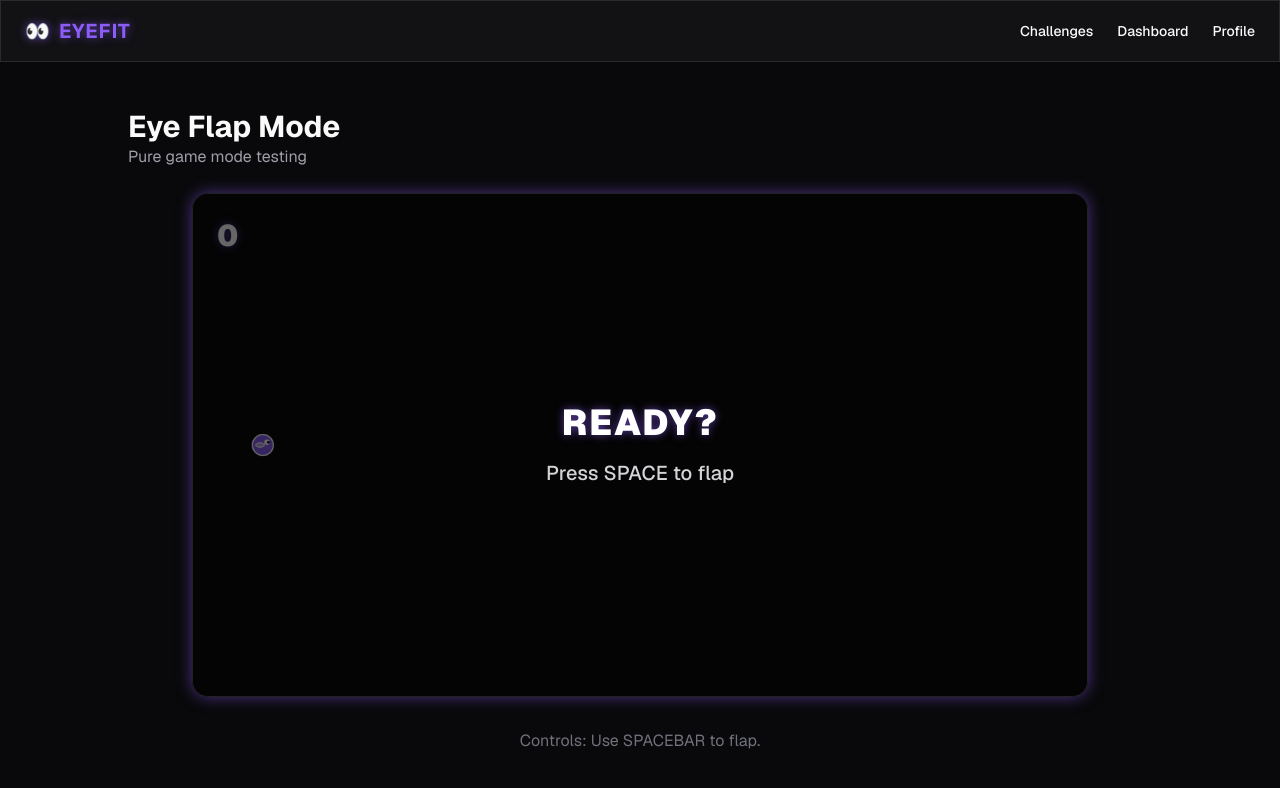
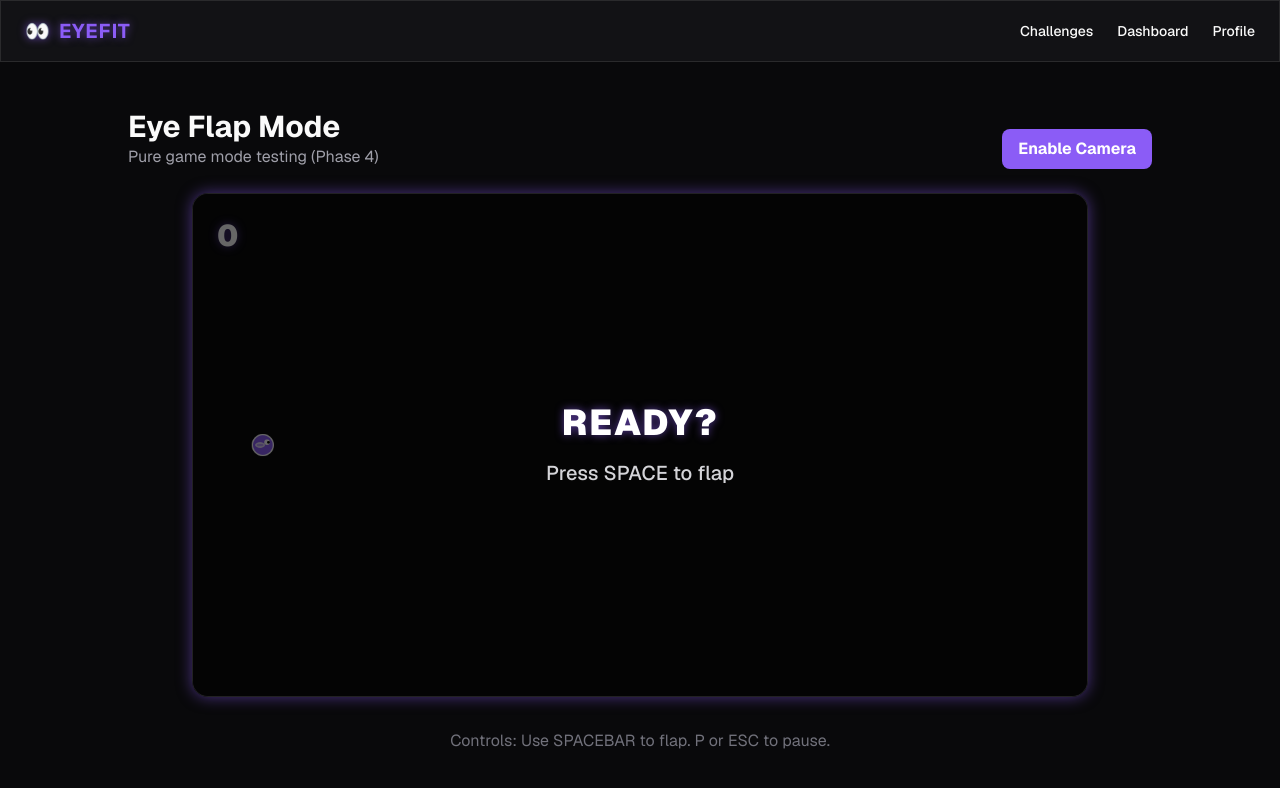
Before and after one commit to yashrajagawane/eyefit, a Next.js app in the folder frontend/: page /play in a window 1280 px wide. Shown: the top 788 px of the page. Built offline with nearby package versions, Linux system fonts and the light colour scheme.

Commit message:
feat: implement webcam foundation with camera hooks and preview UI

```diff
--- a/frontend/src/app/play/page.tsx
+++ b/frontend/src/app/play/page.tsx
@@ -1,20 +1,57 @@
+"use client";
+
 import GameCanvas from "@/components/game/GameCanvas";
+import { CameraPreview } from "@/components/camera/CameraPreview";
+import { useCamera, CameraState } from "@/hooks/useCamera";
 
 export default function PlayRoute() {
+  const { stream, state: cameraState, errorMsg, startCamera, stopCamera } = useCamera();
+
   return (
     <div className="flex-1 w-full flex flex-col items-center justify-center p-6 bg-[#09090b]">
       <div className="w-full max-w-5xl">
         <div className="mb-6 flex justify-between items-end">
           <div>
             <h1 className="text-3xl font-bold">Eye Flap Mode</h1>
-            <p className="text-zinc-400">Pure game mode testing</p>
+            <p className="text-zinc-400">Pure game mode testing (Phase 4)</p>
+          </div>
+
+          <div>
+            {cameraState === CameraState.IDLE || cameraState === CameraState.ERROR ? (
+              <button
+                onClick={startCamera}
+                className="px-4 py-2 bg-primary text-white rounded-lg font-bold hover:bg-accent transition-colors"
+              >
+                Enable Camera
+              </button>
+            ) : (
+              <button
+                onClick={stopCamera}
+                className="px-4 py-2 border border-white/20 text-white rounded-lg font-bold hover:bg-white/10 transition-colors"
+              >
+                Disable Camera
+              </button>
+            )}
           </div>
         </div>
 
-        <GameCanvas />
+        <div className="relative">
+          <GameCanvas />
+
+          {/* Picture-in-picture Camera Preview */}
+          {(cameraState === CameraState.PLAYING || cameraState === CameraState.STARTING || cameraState === CameraState.ERROR) && (
+            <div className="absolute top-4 right-4 w-48 shadow-2xl z-20">
+              <CameraPreview
+                stream={stream}
+                state={cameraState}
+                errorMsg={errorMsg}
+              />
+            </div>
+          )}
+        </div>
 
         <div className="mt-8 text-center text-zinc-500">
-          <p>Controls: Use SPACEBAR to flap.</p>
+          <p>Controls: Use SPACEBAR to flap. P or ESC to pause.</p>
         </div>
       </div>
     </div>
--- /dev/null
+++ b/frontend/src/components/camera/CameraPreview.tsx
@@ -0,0 +1,66 @@
+"use client";
+
+import React, { useEffect, useRef } from "react";
+import { CameraState } from "@/hooks/useCamera";
+
+interface CameraPreviewProps {
+  stream: MediaStream | null;
+  state: CameraState;
+  errorMsg: string | null;
+}
+
+export function CameraPreview({ stream, state, errorMsg }: CameraPreviewProps) {
+  const videoRef = useRef<HTMLVideoElement>(null);
+
+  useEffect(() => {
+    if (videoRef.current && stream) {
+      videoRef.current.srcObject = stream;
+    }
+  }, [stream]);
+
+  return (
+    <div className="relative w-full aspect-video bg-zinc-900 rounded-lg overflow-hidden border border-white/10 shadow-lg flex items-center justify-center">
+
+      {state === CameraState.IDLE && (
+        <div className="text-zinc-500 font-medium text-sm flex flex-col items-center gap-2">
+          <span className="text-2xl">📷</span>
+          <span>Camera Idle</span>
+        </div>
+      )}
+
+      {state === CameraState.STARTING && (
+        <div className="text-primary font-medium text-sm flex flex-col items-center gap-2">
+          <div className="w-6 h-6 border-2 border-primary border-t-transparent rounded-full animate-spin"></div>
+          <span>Starting Camera...</span>
+        </div>
+      )}
+
+      {state === CameraState.ERROR && (
+        <div className="text-red-400 font-medium text-sm flex flex-col items-center gap-2 text-center p-4">
+          <span className="text-2xl">⚠️</span>
+          <span>{errorMsg || "Camera Error"}</span>
+        </div>
+      )}
+
+      {/* Render the video element if we have a stream, regardless of EXACT state enum just to be safe */}
+      {stream && (
+        <video
+          ref={videoRef}
+          autoPlay
+          playsInline
+          muted
+          className="w-full h-full object-cover"
+          style={{ transform: "scaleX(-1)" }} // Mirror the camera
+        />
+      )}
+
+      {/* Small live indicator */}
+      {state === CameraState.PLAYING && (
+        <div className="absolute top-2 right-2 flex items-center gap-1.5 bg-black/50 px-2 py-1 rounded text-[10px] font-bold text-white tracking-wider backdrop-blur-sm">
+          <div className="w-2 h-2 rounded-full bg-red-500 animate-pulse"></div>
+          LIVE
+        </div>
+      )}
+    </div>
+  );
+}
--- /dev/null
+++ b/frontend/src/hooks/useCamera.ts
@@ -0,0 +1,71 @@
+import { useState, useCallback, useRef } from "react";
+
+export enum CameraState {
+  IDLE = "IDLE",
+  STARTING = "STARTING",
+  PLAYING = "PLAYING",
+  ERROR = "ERROR",
+}
+
+export function useCamera() {
+  const [stream, setStream] = useState<MediaStream | null>(null);
+  const [state, setState] = useState<CameraState>(CameraState.IDLE);
+  const [errorMsg, setErrorMsg] = useState<string | null>(null);
+
+  // Keep track of the stream to properly stop it
+  const streamRef = useRef<MediaStream | null>(null);
+
+  const stopCamera = useCallback(() => {
+    if (streamRef.current) {
+      streamRef.current.getTracks().forEach((track) => track.stop());
+      streamRef.current = null;
+    }
+    setStream(null);
+    setState(CameraState.IDLE);
+    setErrorMsg(null);
+  }, []);
+
+  const startCamera = useCallback(async () => {
+    try {
+      setState(CameraState.STARTING);
+      setErrorMsg(null);
+
+      const mediaStream = await navigator.mediaDevices.getUserMedia({
+        video: {
+          width: { ideal: 640 },
+          height: { ideal: 480 },
+          facingMode: "user" // Front-facing camera
+        },
+        audio: false // No audio needed
+      });
+
+      streamRef.current = mediaStream;
+      setStream(mediaStream);
+      setState(CameraState.PLAYING);
+
+    } catch (err: unknown) {
+      console.error("Camera start error:", err);
+      setState(CameraState.ERROR);
+
+      if (err instanceof Error) {
+        if (err.name === 'NotAllowedError') {
+          setErrorMsg("Camera access denied. Please grant permission.");
+        } else if (err.name === 'NotFoundError') {
+          setErrorMsg("No camera found. Please connect a webcam.");
+        } else {
+          setErrorMsg(err.message || "Failed to start camera.");
+        }
+      } else {
+        setErrorMsg("An unknown error occurred.");
+      }
+    }
+  }, []);
+
+  return {
+    stream,
+    state,
+    errorMsg,
+    startCamera,
+    stopCamera
+  };
+}
```
